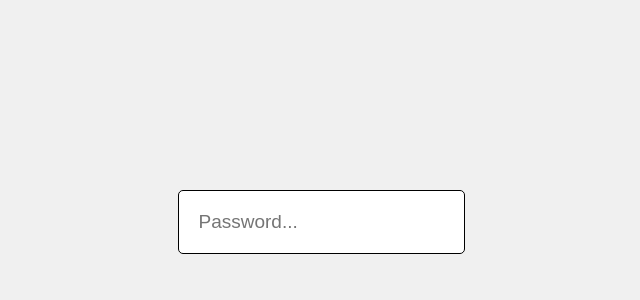
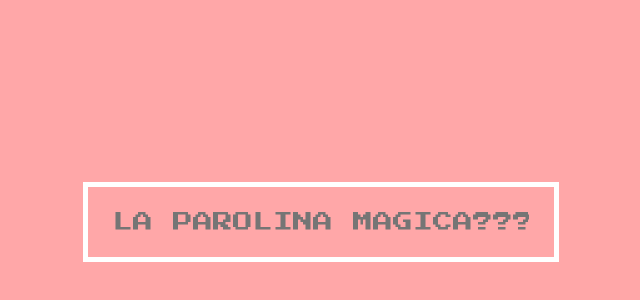
Before and after one commit to ilvescovoangelo/unconsiglio.github.io, a plain HTML site: page index.html in a window 1280 px wide. Shown: the part 178-478 px from the top of the page, without its empty margins (319-959 px from the left). Drawn offline with Linux system fonts and the light colour scheme.

Commit message:
Rimodernazione

```diff
--- a/index.html
+++ b/index.html
@@ -1,14 +1,15 @@
 <!DOCTYPE html>
-<html lang="en">
+<html lang="it">
 <head>
     <meta charset="UTF-8">
     <meta name="viewport" content="width=device-width, initial-scale=1.0">
     <title>ALLERTA!</title>
     <link rel="stylesheet" href="style.css">
+    <link rel="shortcut icon" type="image/jpg" href="img/favicon.ico"/>
 </head>
 <body>
     <nav>
-        <input type="text" id="searchInput" placeholder="Password...">
+        <input type="text" id="searchInput" placeholder="LA PAROLINA MAGICA???">
     </nav>
     <script src="script.js"></script>
 </body>
--- a/style.css
+++ b/style.css
@@ -1,3 +1,8 @@
+@font-face {
+    font-family: pixel;
+    src: url(fonts/PressStart2P-Regular.ttf);
+}
+
 body {
     font-family: Arial, sans-serif;
     margin: 0;
@@ -6,7 +11,7 @@ body {
     align-items: center;
     justify-content: center;
     height: 100vh;
-    background-color: #f0f0f0; /* Aggiunto uno sfondo grigio per visualizzare meglio la barra di ricerca */
+    background-color: #ffa7a8; /* Aggiunto uno sfondo grigio per visualizzare meglio la barra di ricerca */
 }
 
 nav {
@@ -14,11 +19,14 @@ nav {
 }
 
 nav input[type="text"] {
-    padding: 20px; /* Aumentato il padding per ingrandire ulteriormente */
+    background-color: #ffa7a8;
+    padding: 25px; /* Aumentato il padding per ingrandire ulteriormente */
     margin: 10px;
-    border: 1px solid black; /* Aggiunto il bordo nero */
-    border-radius: 5px;
-    font-size: 19px; /* Aumentato il font-size */
+    border: 5px solid white; /* Aggiunto il bordo nero */
+    border-radius: 0px;
+    font-size: 20px; /* Aumentato il font-size */
+    color: white;
+    font-family: pixel;
 }
 
 nav a {
```
Also changed, not shown: fonts/PressStart2P-Regular.ttf (added), img/favicon.ico (added).
